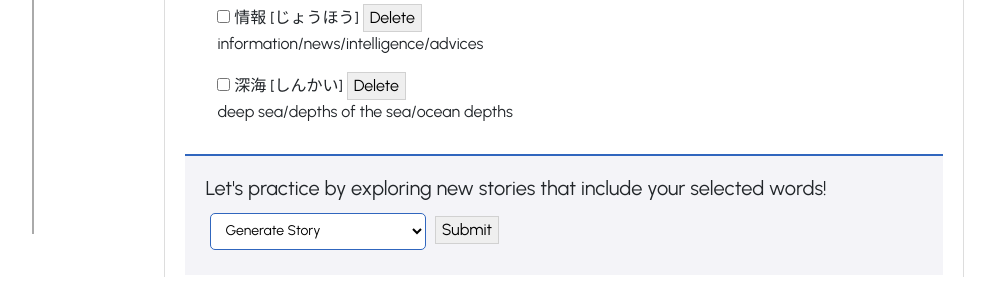
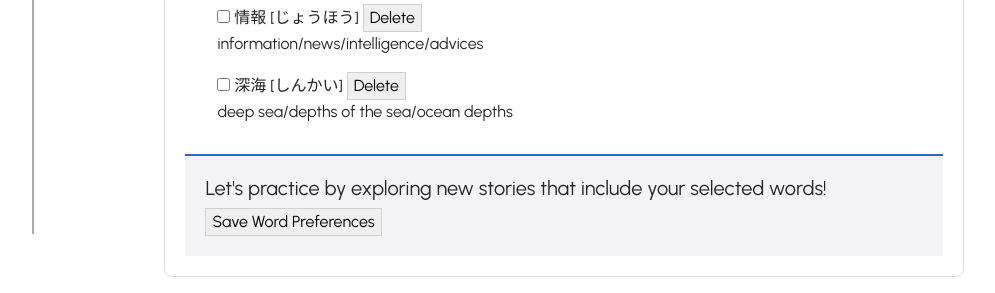
Before and after one commit to dl3918/WordWeaver, a Flask app: page /vocab in a window 1280 px wide. Shown: the part 893-1186 px from the top of the page, without its empty margins (185-1180 px from the left). Run offline with Flask 3, Linux system fonts and the light colour scheme; a user stored in the database is signed in.

Commit message:
Playtest version

```diff
--- a/app.py
+++ b/app.py
@@ -166,6 +166,7 @@ def logout():
     session.pop('user', None)
     session.pop('language', None)
     session.pop('story', None)
+    session.pop('selected_words', None)
     return redirect('/')
 
 @app.route('/select+language', methods=['GET', 'POST'])
@@ -256,6 +257,7 @@ def read():
                 Vocabulary.seen > 5, Vocabulary.seen <= 10
                 ).filter_by(user_id=user_id)   ]
             advanced = [i for i in Vocabulary.query.filter(Vocabulary.seen > 10).filter_by(user_id=user_id)]
+            indices = []
             if (len(new) + len(comfortable) + len(advanced)) > 10:
                 if len(advanced) >= 1 and len(comfortable) >= 3 and len(new) >= 1:
                     indices = [{'set': new, 'index' : random.randint(0,len(new) - 1)},
@@ -293,8 +295,8 @@ def read():
             else:
                 indices = [{'set': new, 'index' : i} for i in range(len(new))] + [{'set': comfortable, 'index' : i} for i in range(len(comfortable))] + [{'set': advanced, 'index' : i} for i in range(len(advanced))]
             selected_words = session.get('selected_words', [])
-            selected_words = [index['set'][index['index']].chinese_word for index in indices]
-            paragraph_type = session.get('paragraph_type', 'story')
+            selected_words += [index['set'][index['index']].chinese_word for index in indices]
+            paragraph_type = request.form.get('paragraph_type')
             language = ""
             if session['language'] == 'cn':
                 language = "Chinese"
@@ -369,6 +371,7 @@ def stories():
     if request.method == 'POST':
         if 'load' in request.form:
             session.pop('story', None)
+            session.pop('selected_words', None)
             session['story'] = Story.query.filter_by(id=request.form['load']).first().story
             return redirect('/read')
         elif 'delete' in request.form:
--- a/templates/vocab.html
+++ b/templates/vocab.html
@@ -60,6 +60,17 @@
                 <div style="flex-direction: column;">
                     <div class="left aligned column main-col" style="max-width: 800px; margin-top: 150px;">
                         <div class="center-container" id="text" style="text-align: left;">
+                                                    <!-- Display flash alert -->
+                        {% with messages = get_flashed_messages(with_categories=true) %}
+                        {% for category, message in messages %}
+                            {% if category == 'info-selection' %}  <!-- Only display messages with the 'info-selection' category -->
+                                <div class="alert alert-info alert-dismissible fade show" role="alert">
+                                    {{ message }}
+                                    <button type="button" class="btn-close" data-bs-dismiss="alert" aria-label="Close"></button>
+                                </div>
+                            {% endif %}
+                        {% endfor %}
+                    {% endwith %}
                             <h1 class="huge">Your Vocabulary List (Check the box to select a word)</h1>
                             <div class="preamble-section" style="margin: 20px; padding: 20px; background-color: #f4f4f8; border-left: 5px solid #3066be;">
                                 <h2>What do these levels mean?</h2>
@@ -99,28 +110,12 @@
                                 <div class="practice-section">
 
                                     <h1 class="huge">Let's practice by exploring new stories that include your selected words! </h1>
-                                    <select name="action" class="dropdown-style">
-                                        <option value="generate_story">Generate Story</option>
-                                        <option value="generate_email">Generate Email</option>
-                                        <option value="generate_newspaper">Generate Newspaper</option>
-                                        <!-- other actions can be added here -->
-                                    </select>
-                                    <button type="submit" name="submit_action" value="execute_action">Submit</button>
+
+                                    <button type="submit" name="submit_action" value="execute_action">Save Word Preferences</button>
                                 </div>
                             </form>
 
                         </div>
-                        <!-- Display flash alert -->
-                        {% with messages = get_flashed_messages(with_categories=true) %}
-                            {% for category, message in messages %}
-                                {% if category == 'info-selection' %}  <!-- Only display messages with the 'info-selection' category -->
-                                    <div class="alert alert-info alert-dismissible fade show" role="alert">
-                                        {{ message }}
-                                        <button type="button" class="btn-close" data-bs-dismiss="alert" aria-label="Close"></button>
-                                    </div>
-                                {% endif %}
-                            {% endfor %}
-                        {% endwith %}
                     </div>
                 </div>
             </div>
```
Also changed, not shown: templates/language.html (+6 -1 lines), instance/db.sqlite.
